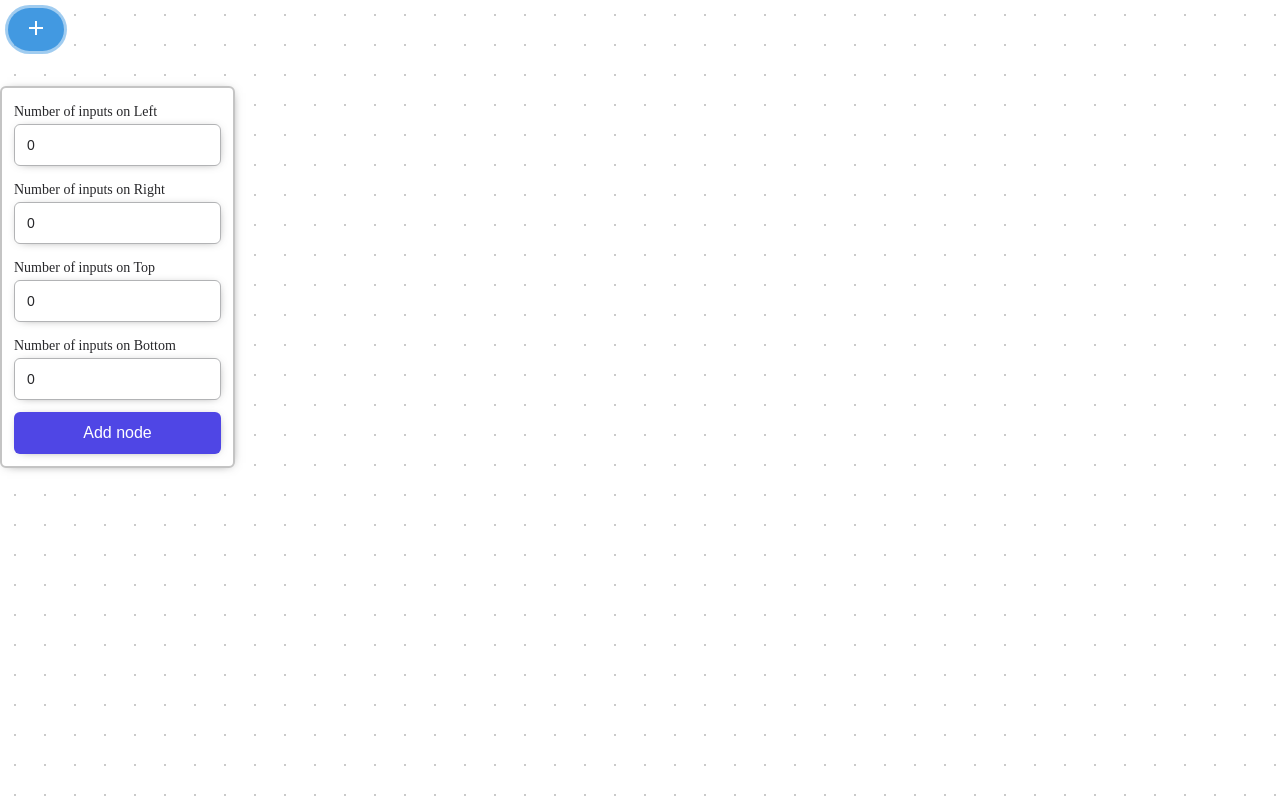
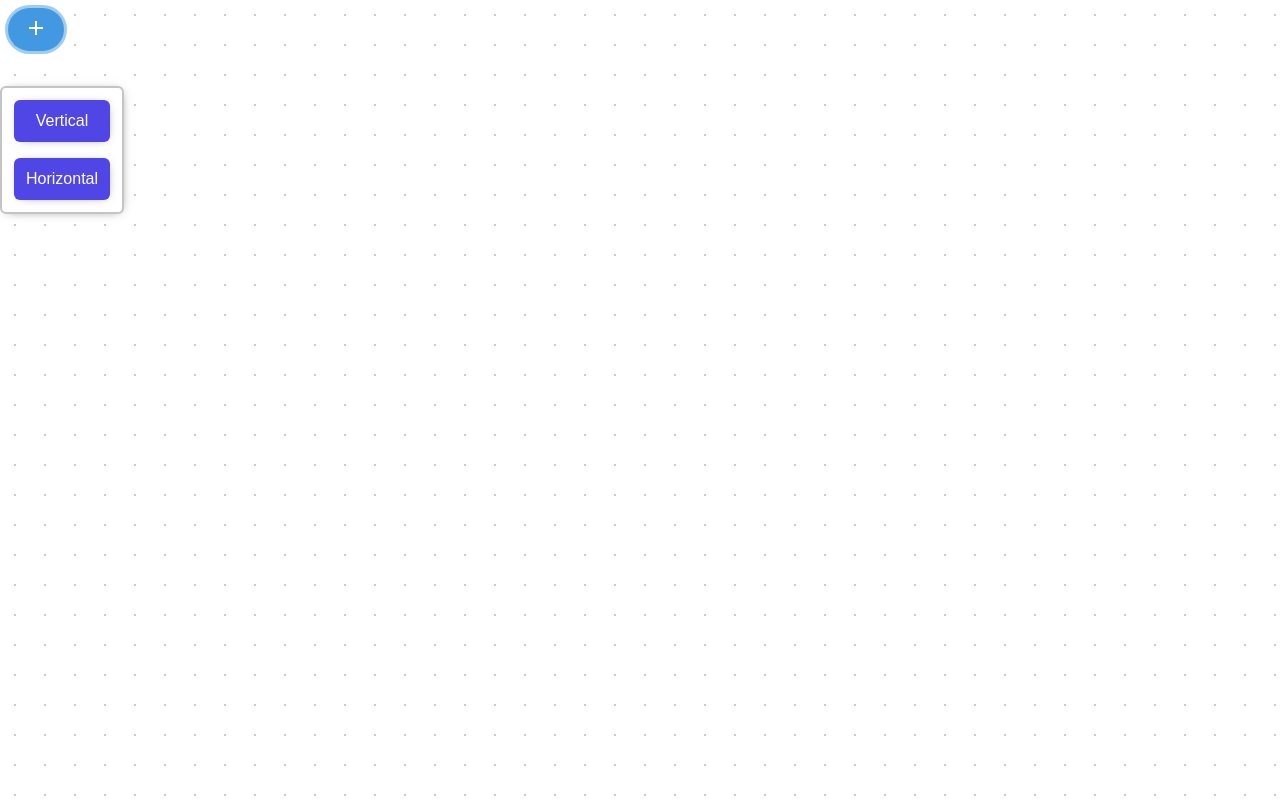
Before and after one commit to sakshicctech/NODEUI, a React (Vite) app: page / in a window 1280 px wide. Both pictures are taken after a click on the button 36 px from the left and 29 px from the top of the page. Built offline with nearby package versions, Linux system fonts and the light colour scheme.

Commit message:
Minor changes

```diff
--- a/src/components/Button/Button.jsx
+++ b/src/components/Button/Button.jsx
@@ -7,11 +7,17 @@ import { addNode } from '../Features/portsSlice';
 
 const Button = memo(() => {
     const [isOpen, setIsOpen] = useState(false);
+    const [orientation, setOrientation] = useState(null);
     const [inputValue, setInputValue] = useState({ left: 0, right: 0, top: 0, bottom: 0 });
     const dispatch = useDispatch();
 
     const toggleDropdown = useCallback(() => {
         setIsOpen(prevIsOpen => !prevIsOpen);
+        setOrientation(null);
+    }, []);
+
+    const handleOrientationSelect = useCallback((selectedOrientation) => {
+        setOrientation(selectedOrientation);
     }, []);
 
     const handleInputChange = useCallback((direction) => (e) => {
@@ -26,7 +32,12 @@ const Button = memo(() => {
         dispatch(addNode(newNode));
         setInputValue({ left: 0, right: 0, top: 0, bottom: 0 });
         setIsOpen(false);
+        setOrientation(null);
     }, [inputValue, dispatch]);
+
+    const getRelevantDirections = () => {
+        return orientation === 'vertical' ?['top', 'bottom']: ['left', 'right']  ;
+    };
 
     return (
         <div>
@@ -35,9 +46,28 @@ const Button = memo(() => {
             </button>
             {isOpen && (
                 <div className={styles.dropdown}>
-                    {['left', 'right', 'top', 'bottom'].map((direction) => (
+                    {!orientation ? (
+                        <div className={styles.orientationButtons}>
+                            <button
+                                className={styles.buttonRect}
+                                onClick={() => handleOrientationSelect('vertical')}
+                            >
+                                Vertical
+                            </button>
+                            <button
+                                className={styles.buttonRect}
+                                onClick={() => handleOrientationSelect('horizontal')}
+                            >
+                                Horizontal
+                            </button>
+                        </div>
+                    ) : (
+                        <>
+                            {getRelevantDirections().map((direction) => (
                                 <React.Fragment key={direction}>
-                            <label className={styles.label}>Number of inputs on {direction[0].toUpperCase() + direction.slice(1)}</label>
+                                    <label className={styles.label}>
+                                        Number of inputs on {direction[0].toUpperCase() + direction.slice(1)}
+                                    </label>
                                     <input
                                         className={styles.input}
                                         type="number"
@@ -50,6 +80,8 @@ const Button = memo(() => {
                             <button className={styles.buttonRect} onClick={handleSubmit} type="button">
                                 Add node
                             </button>
+                        </>
+                    )}
                 </div>
             )}
         </div>
--- a/src/components/Button/Button.module.css
+++ b/src/components/Button/Button.module.css
@@ -88,3 +88,9 @@
 .buttonRect:active {
   transform: scale(0.95);
 }
+
+.orientationButtons {
+  display: flex;
+  flex-direction: column;
+  gap: 1rem; /* Adds 16px space between buttons */
+}
--- a/src/components/Nodes/Node.jsx
+++ b/src/components/Nodes/Node.jsx
@@ -1,9 +1,10 @@
 import { useState, useCallback, useEffect } from "react";
 import styles from "./Node.module.css";
 import { useDispatch } from "react-redux";
-import { toggleNodeSelection, removeNode } from "../Features/portsSlice";
+import { toggleNodeSelection, removeNode, addNode } from "../Features/portsSlice";
 import { removeEdge } from "../Features/edgesSlice";
 import DeleteIcon from "@mui/icons-material/Delete";
+import AddIcon from "@mui/icons-material/Add";
 
 const Node = ({ node, onNodeUpdate, onPortClick, isDragging, edges }) => {
   const dispatch = useDispatch();
@@ -31,6 +32,23 @@ const Node = ({ node, onNodeUpdate, onPortClick, isDragging, edges }) => {
     // Then delete the node
     dispatch(removeNode({ id }));
   }, [dispatch, id, edges]);
+
+  const handleNodeAdd = useCallback((e) => {
+    e.stopPropagation();
+    // Create a new node with an offset from the current node's position
+    const newNode = {
+      id: `node-${Date.now()}`, // Generate unique ID
+      label: label, // Same label as current node
+      position: {
+        x: position.x + 100, // Offset by 100px to the right
+        y: position.y + 50   // Offset by 50px down
+      },
+      ports: { ...ports },   // Copy the same port configuration
+      isSelected: false
+    };
+
+    dispatch(addNode(newNode));
+  }, [dispatch, label, position, ports]);
 
   const handleMouseDown = useCallback(
     (e) => {
@@ -117,12 +135,20 @@ const Node = ({ node, onNodeUpdate, onPortClick, isDragging, edges }) => {
     >
       <div className={styles.nodeContent}>{label}</div>
       {isSelected && (
+        <div>
           <button
             className={styles.deleteButton}
             onClick={handleNodeDelete}
           >
             <DeleteIcon />
           </button>
+          <button
+            className={styles.addButton}
+            onClick={handleNodeAdd}
+          >
+            <AddIcon />
+          </button>
+        </div>
       )}
       <div className={styles.leftsWrapper}>{generatePorts(ports.left, "left")}</div>
       <div className={styles.rightsWrapper}>{generatePorts(ports.right, "right")}</div>
--- a/src/components/Nodes/Node.module.css
+++ b/src/components/Nodes/Node.module.css
@@ -115,3 +115,25 @@
 .deleteButton:hover {
   background-color: rgba(229, 57, 53, 0.1);
 }
+
+.addButton {
+  position: absolute;
+  bottom: -20px;
+  right: -20px;
+  background-color: transparent;
+  color: #e53935;
+  border: none;
+  border-radius: 50%;
+  width: 36px;
+  height: 36px;
+  display: flex;
+  align-items: center;
+  justify-content: center;
+  font-size: 24px;
+  cursor: pointer;
+  z-index: 10;
+}
+
+.addButton:hover {
+  background-color: rgba(229, 57, 53, 0.1);
+}
```
Lines whose indentation alone changed are shown as unchanged.
